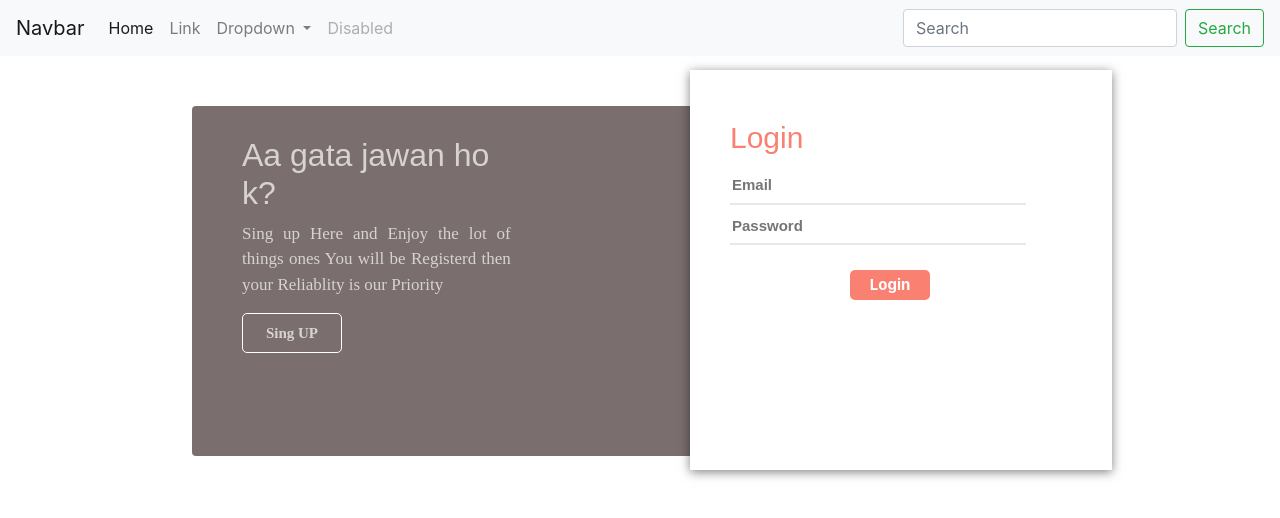
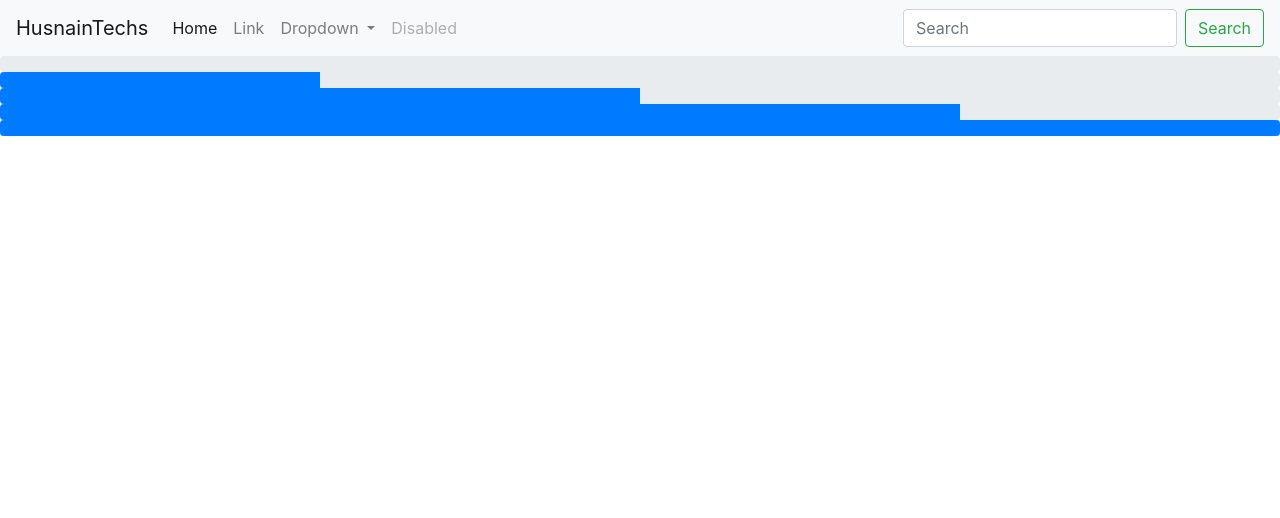
Before and after one commit to husnainsuleman/auto_deploy, a plain HTML site: page index.html in a window 1280 px wide. Drawn offline with nearby package versions, Linux system fonts and the light colour scheme.

Commit message:
Update index.html

```diff
--- a/index.html
+++ b/index.html
@@ -8,7 +8,7 @@
     </head>
     <body>
         <nav class="navbar navbar-expand-lg navbar-light bg-light">
-        <a class="navbar-brand" href="#">Navbar</a>
+        <a class="navbar-brand" href="#">HusnainTechs</a>
         <button class="navbar-toggler" type="button" data-toggle="collapse" data-target="#navbarSupportedContent" aria-controls="navbarSupportedContent" aria-expanded="false" aria-label="Toggle navigation">
           <span class="navbar-toggler-icon"></span>
         </button>
@@ -42,6 +42,22 @@
           </form>
         </div>
       </nav>
+      <div class="progress">
+        <div class="progress-bar" role="progressbar" aria-valuenow="0" aria-valuemin="0" aria-valuemax="100"></div>
+      </div>
+      <div class="progress">
+        <div class="progress-bar" role="progressbar" style="width: 25%" aria-valuenow="25" aria-valuemin="0" aria-valuemax="100"></div>
+      </div>
+      <div class="progress">
+        <div class="progress-bar" role="progressbar" style="width: 50%" aria-valuenow="50" aria-valuemin="0" aria-valuemax="100"></div>
+      </div>
+      <div class="progress">
+        <div class="progress-bar" role="progressbar" style="width: 75%" aria-valuenow="75" aria-valuemin="0" aria-valuemax="100"></div>
+      </div>
+      <div class="progress">
+        <div class="progress-bar" role="progressbar" style="width: 100%" aria-valuenow="100" aria-valuemin="0" aria-valuemax="100"></div>
+      </div>
+      <!--thsi is login form -----start here
         <div class="login-continer">
             <div class="login-title-left" id="signuptitle">
                 <h2 class="title">Aa gata jawan ho k?</h2>
@@ -73,6 +89,6 @@
            </div>
            <div class="white-continer" id="reality"></div>
         </div>
-           <script src="script.js"></script>
+           <script src="script.js"></script> -->
     </body>
 </html>
```
